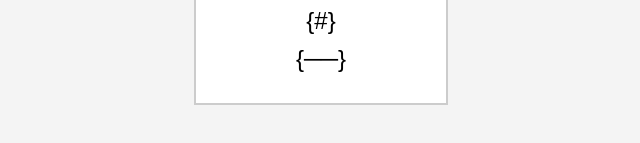
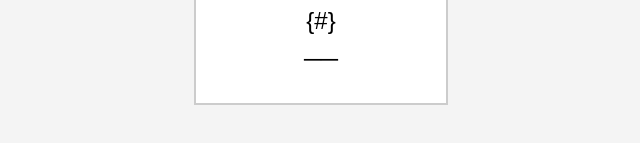
Before and after one commit to celestial-monocles/QuickCopy, a plain HTML site: page index.html in a window 1280 px wide. Shown: the part 503-646 px from the top of the page, 319-959 px from the left. Drawn offline with Linux system fonts and the light colour scheme.

Commit message:
Update index.html

```diff
--- a/index.html
+++ b/index.html
@@ -47,7 +47,7 @@
         <div class="symbol" onclick="copyText('（待續）')">（待續）</div>
         <div class="symbol" onclick="copyText('● 范統的事後補述')">● 范統的事後補述</div>
         <div class="symbol" onclick="copyText('{#}')">{#}</div>
-        <div class="symbol" onclick="copyText('{──}')">{──}</div>
+        <div class="symbol" onclick="copyText('──')">──</div>
         <div class="notification" id="notification">Copied to clipboard!</div>
     </div>
 
```
